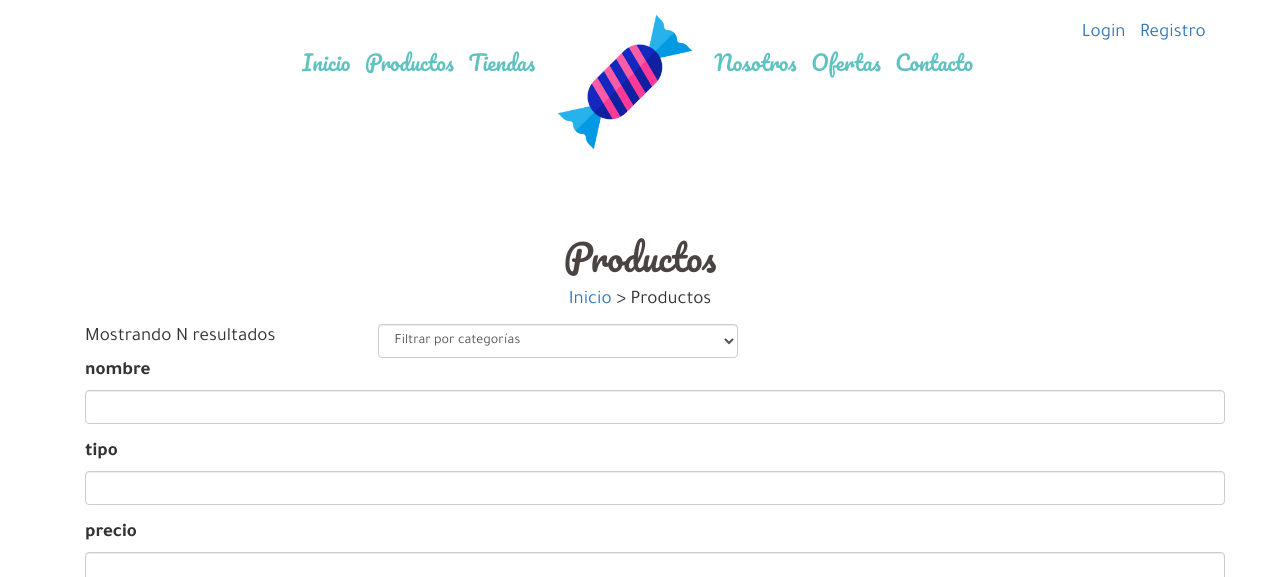
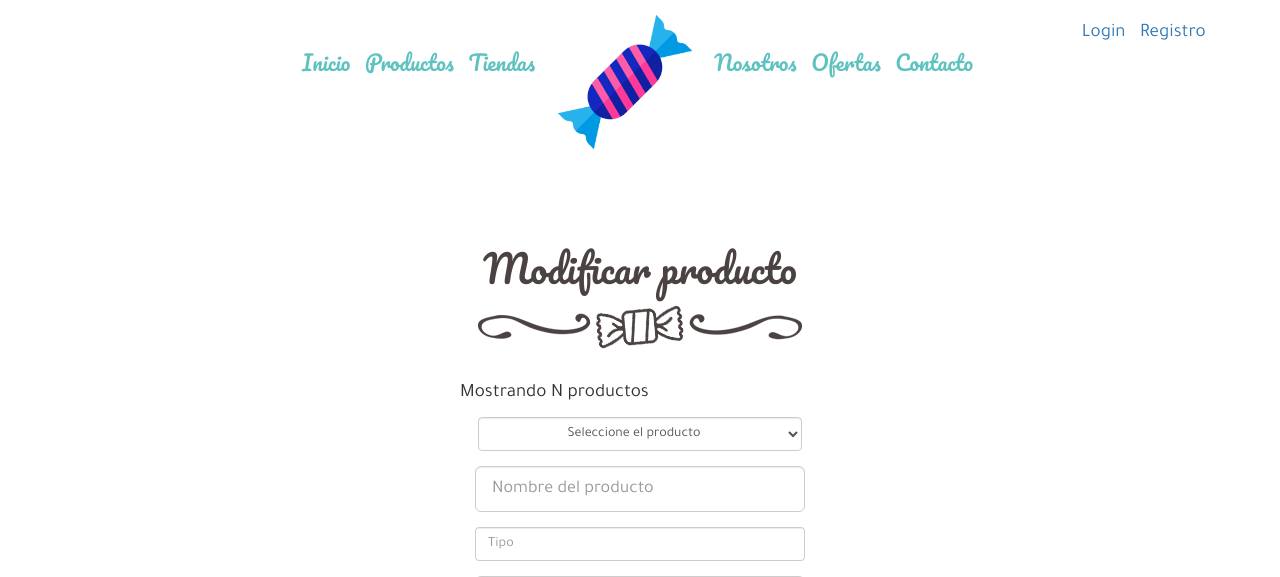
Before and after one commit to javiloria/Candy-ucab-, a Laravel app: template resources/views/producto/productos-edit.blade.php in a window 1280 px wide. Shown: the top 577 px of the page. Run offline with Laravel 8, Linux system fonts and the light colour scheme; the template is opened without the code that fills it, so the values that code supplies are empty.

Commit message:
Agregando vistas de creación de producto y modificación

```diff
--- a/resources/views/producto/productos-edit.blade.php
+++ b/resources/views/producto/productos-edit.blade.php
@@ -1,11 +1,11 @@
-@extends('producto.productos')
+{{--@extends('producto.productos')
 @section('central')
 
 
     <form class="form-group" action="/productos/{{$producto->p_cod}}" method="POST" enctype="multipart/form-data">
-      {{-- se coloca paraindicarque vamos acualizar--}}
+
           @method('PUT')
-          {{-- se coloca siempre por protecccion de hackers en laravel--}}
+
           @csrf
 
           <div class="container">
@@ -27,7 +27,7 @@
 
                   <div class="form-group">
                   <img class="estilo-tiendas" src="{{asset('insertado/producto/'.$producto->p_imagen)}}" alt="">
-                    </div>
+                  </div>
 
                     <div class="form-group">
                         <label>imagen</label>
@@ -41,3 +41,78 @@
 
 
   @stop
+
+
+
+--}}
+
+
+@extends('layouts.master')
+
+@section('title', 'Modificar producto')
+
+@section('contenido')
+
+  <div class="container">
+    <div class="row">
+      <div class="col-md-12 text-center">
+        <h1 class="titulos-principales">Modificar producto</h1>
+      </div>
+    </div>
+
+    <div class="row">
+      <div class="col-md-offset-4 col-md-4">
+
+        <p>Mostrando N productos</p>
+
+        <select style="width: 90%;text-align: center; margin: 0 auto" class="form-control" id="sel">
+        <option>Seleccione el producto</option>
+        <option>1</option>
+        <option>2</option>
+        <option>3</option>
+        <option>4</option>
+        </select>
+
+
+
+        <div class="modal-body">
+               <div class="form-group">
+                   <input type="text" class="form-control input-lg" placeholder="Nombre del producto" name="p_nombre" value="{{$producto->p_nombre}}" required/>
+               </div>
+               <div class="form-group">
+                 <input type="text" name="p_tipo"  class= "form-control" value="{{$producto->p_tipo}}" required placeholder="Tipo">
+               </div>
+               <div class="form-group">
+                   <input type="text" class="form-control input-lg" placeholder="Cantidad"/>
+               </div>
+               <div class="form-group">
+                   <input name="p_precio"  value="{{$producto->p_precio}}" type="text" class="form-control input-lg" placeholder="Precio" required/>
+               </div>
+
+               <div class="form-group">
+                   <textarea class="form-control input-lg" placeholder="Descripción del producto"></textarea>
+               </div>
+
+               <div class="form-group">
+                  <img class="estilo-tiendas" src="{{asset('insertado/producto/'.$producto->p_imagen)}}" alt="">
+                  </div>
+
+                    <div class="form-group">
+                        <label>imagen</label>
+                        <input type="file" name= "p_imagen" value="{{$producto->p_imagen}}" >
+                    </div>
+
+               <div class="form-group">
+                   <input type="submit" class="btn btn-block btn-lg btn-primary" value="Modificar producto"/>
+               </div>
+           </div>
+
+      </div>
+    </div>
+  </div>
+
+
+
+
+
+@stop
```
Also changed, not shown: resources/views/producto/producto-create.blade.php (+62 -3 lines).
